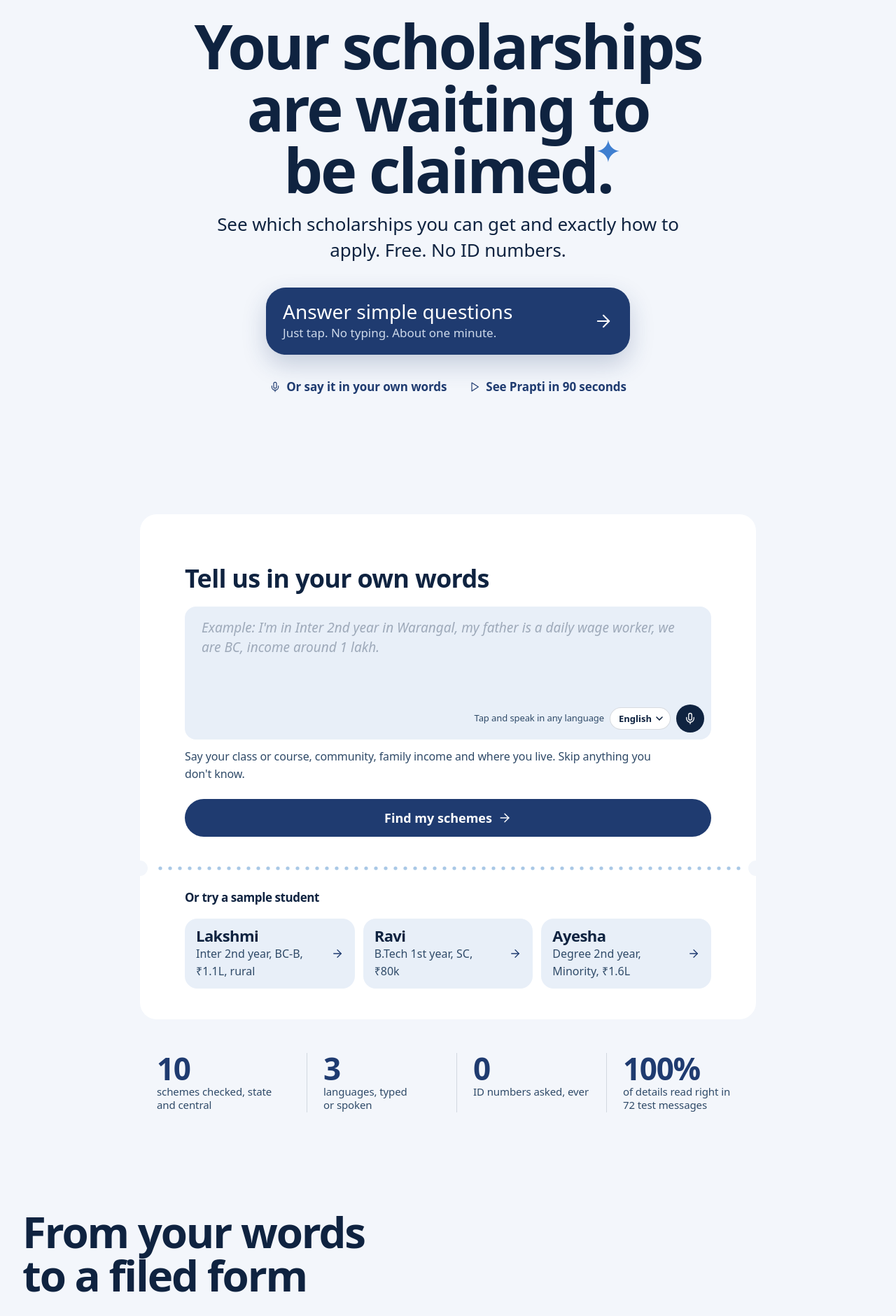
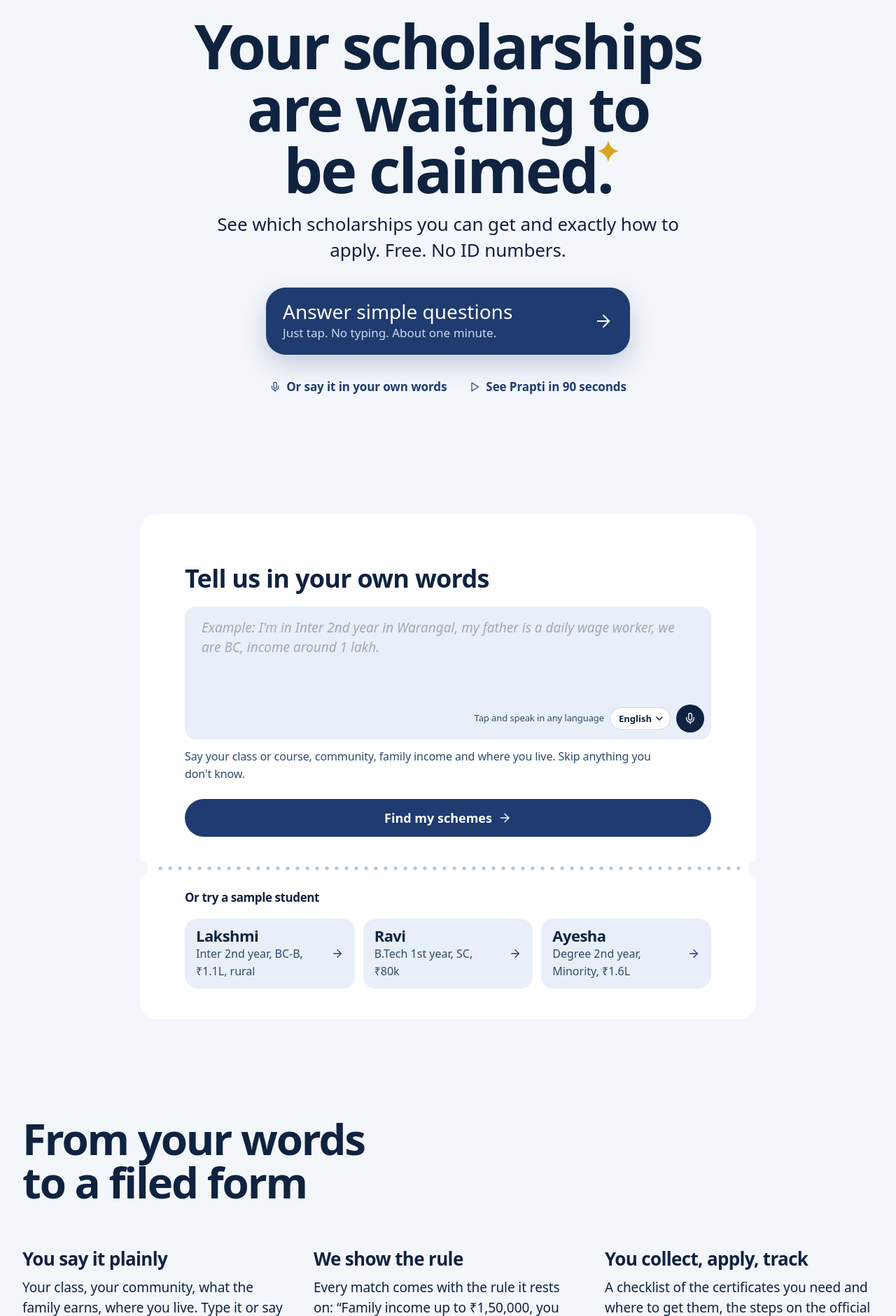
Before and after one commit to KAVY-01/prapti, a Flask app: page / in a window 1280 px wide. Shown: the part 221-2102 px from the top of the page at 70% size. Run offline with Flask 3, Linux system fonts and the light colour scheme; some web fonts are replaced.

Commit message:
Gold star on 'claimed'; remove the numbers strip from home

```diff
--- a/static/css/app.css
+++ b/static/css/app.css
@@ -3941,7 +3941,7 @@ html { -webkit-tap-highlight-color: transparent; }
 .hero-claim { position: relative; display: inline-block; white-space: nowrap; }
 .hero-star {
   position: absolute; top: 0.02em; right: -0.36em; width: 0.36em; height: 0.36em;
-  fill: #3f7fd0; transform-origin: center;
+  fill: #d9a520; transform-origin: center; /* a small gold star */
   animation: star-in 700ms cubic-bezier(0.34, 1.56, 0.64, 1) 500ms both, star-twinkle 5s ease-in-out 1.4s infinite;
 }
 :lang(te) .hero-star, :lang(hi) .hero-star { top: 0.06em; right: -0.4em; }
--- a/templates/home.html
+++ b/templates/home.html
@@ -81,12 +81,6 @@
       </div>
     </div>
   </div>
-  <ul class="proof-strip" aria-label="Prapti in numbers">
-    <li><span class="proof-num" data-count="{{ schemes | length }}">{{ schemes | length }}</span><span class="proof-label">{{ t('home.stat1') }}</span></li>
-    <li><span class="proof-num" data-count="3">3</span><span class="proof-label">{{ t('home.stat2') }}</span></li>
-    <li><span class="proof-num" data-count="0">0</span><span class="proof-label">{{ t('home.stat3') }}</span></li>
-    <li><span class="proof-num" data-count="100" data-suffix="%">100%</span><span class="proof-label">{{ t('home.stat4') }}</span></li>
-  </ul>
 </section>
 
 <section class="moments" aria-labelledby="moments-title">
```
